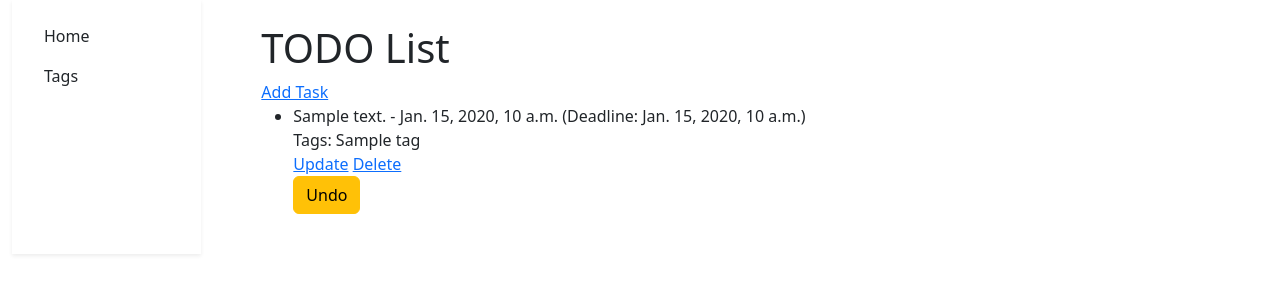
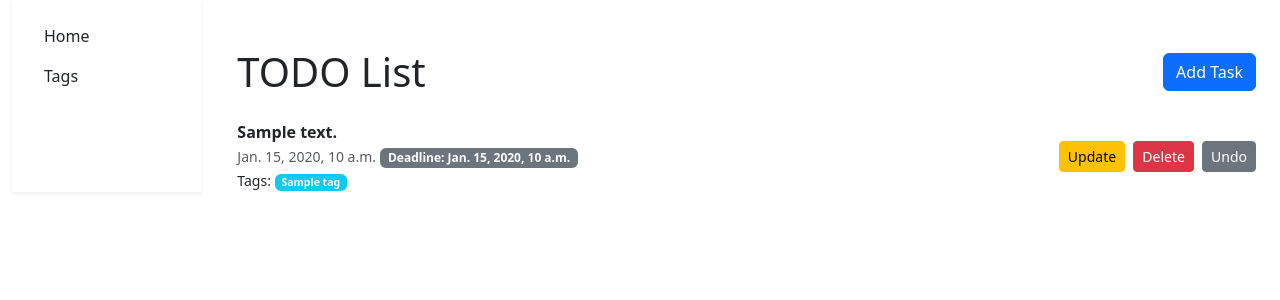
Before and after one commit to olena4reunited/todo-list, a Django app: page / in a window 1280 px wide. Shown: the top 300 px of the page. Run offline with Django 5.2, Linux system fonts and the light colour scheme; tables that the repository leaves empty hold one stand-in row (values such as "Sample post").

Commit message:
feat: update templates

```diff
--- a/templates/base.html
+++ b/templates/base.html
@@ -1,17 +1,10 @@
-{% load static %}
 <!DOCTYPE html>
 <html lang="en">
 <head>
   <meta charset="UTF-8">
   <meta name="viewport" content="width=device-width, initial-scale=1.0">
-
-  {% block title %}
-    <title>ToDo List</title>
-  {% endblock %}
-
-  <link rel="stylesheet" href="https://cdn.jsdelivr.net/npm/bootstrap@5.3.3/dist/css/bootstrap.min.css"
-        integrity="sha384-QWTKZyjpPEjISv5WaRU9OFeRpok6YctnYmDr5pNlyT2bRjXh0JMhjY6hW+ALEwIH"
-        crossorigin="anonymous">
+  {% block title %}<title>ToDo List</title>{% endblock %}
+  <link rel="stylesheet" href="https://cdn.jsdelivr.net/npm/bootstrap@5.3.3/dist/css/bootstrap.min.css" integrity="sha384-QWTKZyjpPEjISv5WaRU9OFeRpok6YctnYmDr5pNlyT2bRjXh0JMhjY6hW+ALEwIH" crossorigin="anonymous">
   <link href="https://cdnjs.cloudflare.com/ajax/libs/select2/4.0.13/css/select2.min.css" rel="stylesheet" />
 </head>
 <body>
@@ -22,21 +15,14 @@
 					{% include "includes/sidebar.html" %}
 				{% endblock %}
 			</aside>
-
 			<main class="col-sm-10">
-        <div class="content-section container-fluid">
-          <div class="row p-4">
-            <div class="col-12">
+				<div class="content-section">
 					{% block content %}
 					{% endblock %}
-            </div>
-          </div>
-
 				</div>
 			</main>
 		</div>
 	</div>
-
   <script src="https://cdn.jsdelivr.net/npm/bootstrap@5.3.3/dist/js/bootstrap.bundle.min.js" defer></script>
 </body>
 </html>
--- a/templates/todo_app/index.html
+++ b/templates/todo_app/index.html
@@ -5,32 +5,42 @@
 {% endblock %}
 
 {% block content %}
-	<h1>TODO List</h1>
-	<a href="{% url 'todo-app:create-task' %}">Add Task</a>
-
-	<ul>
+	<div class="container mt-5">
+		<div class="d-flex justify-content-between align-items-center mb-4">
+			<h1 class="mb-0">TODO List</h1>
+			<a href="{% url 'todo-app:create-task' %}" class="btn btn-primary">Add Task</a>
+		</div>
 			{% for task in tasks %}
-			<li>
-				{{ task.content }} - {{ task.created_at }} {% if task.deadline %}(Deadline: {{ task.deadline }}){% endif %}
+				<li class="list-group-item d-flex justify-content-between align-items-center">
+					<div>
+						<strong>{{ task.content }}</strong>
 						<br>
-				Tags:
+						<small class="text-muted">{{ task.created_at }}</small>
+						{% if task.deadline %}
+							<span class="badge bg-secondary">Deadline: {{ task.deadline }}</span>
+						{% endif %}
+						<br>
+						<small>Tags:
 							{% for tag in task.tags.all %}
-					{{ tag.name }}{% if not forloop.last %}, {% endif %}
+								<span class="badge bg-info">{{ tag.name }}</span>{% if not forloop.last %} {% endif %}
 							{% endfor %}
-				<br>
-				<a href="{% url 'todo-app:update-task' task.id %}">Update</a>
-				<a href="{% url 'todo-app:delete-task' task.id %}">Delete</a>
-				<form method="post" action="{% url 'todo-app:home' %}">
+						</small>
+					</div>
+					<div>
+						<a href="{% url 'todo-app:update-task' task.id %}" class="btn btn-warning btn-sm me-1">Update</a>
+						<a href="{% url 'todo-app:delete-task' task.id %}" class="btn btn-danger btn-sm me-1">Delete</a>
+						<form method="post" action="{% url 'todo-app:home' %}" class="d-inline">
 							{% csrf_token %}
 							<input type="hidden" name="task_id" value="{{ task.id }}">
 							{% if task.done %}
-						<button type="submit" class="btn btn-warning">Undo</button>
+								<button type="submit" class="btn btn-secondary btn-sm">Undo</button>
 							{% else %}
-						<button type="submit" class="btn btn-success">Complete</button>
+								<button type="submit" class="btn btn-success btn-sm">Complete</button>
 							{% endif %}
 						</form>
+					</div>
 				</li>
 			{% endfor %}
 		</ul>
-
+	</div>
 {% endblock %}
--- a/templates/todo_app/task_delete_confirmation.html
+++ b/templates/todo_app/task_delete_confirmation.html
@@ -6,12 +6,16 @@
 
 {% block content %}
 	<div class="container mt-5">
+		<div class="card">
+			<div class="card-body text-center">
 				<h2>Delete Task Confirmation</h2>
 				<p>Are you sure you want to delete the task: <strong>{{ task.content }}</strong>?</p>
-		<form method="POST">
+				<form method="POST" class="d-inline">
 					{% csrf_token %}
 					<button type="submit" class="btn btn-danger">Delete</button>
 					<a href="{% url 'todo-app:home' %}" class="btn btn-secondary">Cancel</a>
 				</form>
 			</div>
+		</div>
+	</div>
 {% endblock %}
```
Also changed, not shown: templates/todo_app/tag_delete_confirmation.html (+13 -7 lines), templates/todo_app/tag_list.html (+18 -5 lines). Lines whose indentation alone changed are shown as unchanged.
